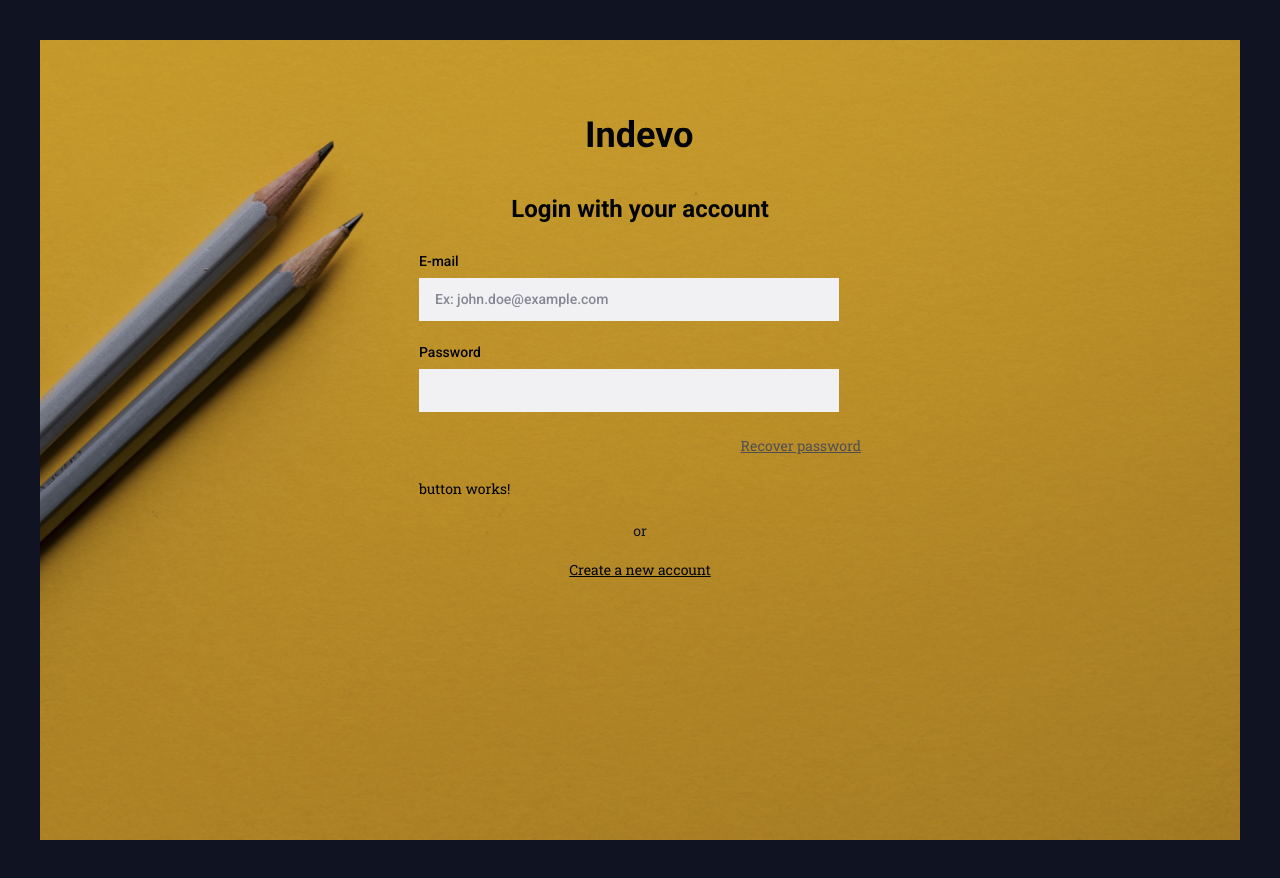
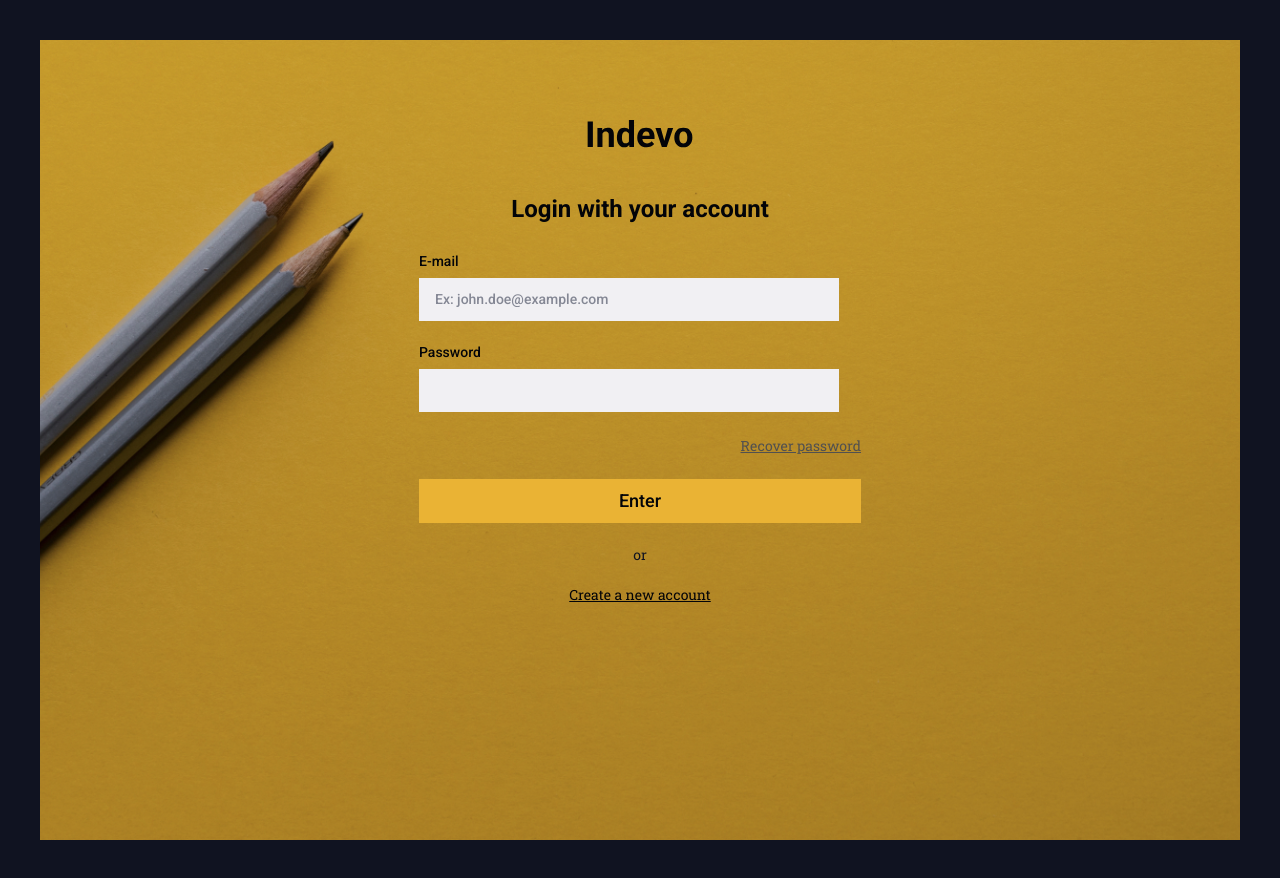
Before and after one commit to matheusdoedev/indevo, an Angular app in the folder app/: page / in a window 1280 px wide. Built offline with nearby package versions, Linux system fonts and the light colour scheme.

Commit message:
feat(app): it updates button style to match prototype

```diff
--- a/app/src/app/shared/components/button/button.component.html
+++ b/app/src/app/shared/components/button/button.component.html
@@ -1 +1 @@
-<p>button works!</p>
+<button class="button"><ng-content></ng-content></button>
--- a/app/src/app/shared/components/button/button.component.scss
+++ b/app/src/app/shared/components/button/button.component.scss
@@ -0,0 +1,21 @@
+@import "../../styles/index.scss";
+
+.button {
+  border: none;
+  width: 100%;
+  padding: 12px 16px;
+  background: $primary-500;
+  color: $secondary-500;
+
+  text-align: center;
+  font-family: $primary-font;
+  font-size: 18px;
+  font-weight: 500;
+  line-height: 1.1em;
+  transition: 0.3s;
+
+  &:hover {
+    transition: 0.3s;
+    background: $primary-400;
+  }
+}
```
